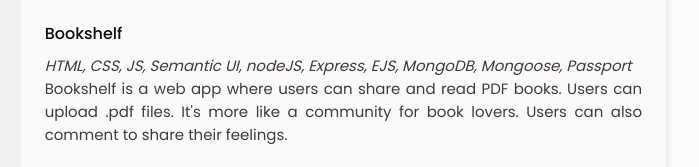
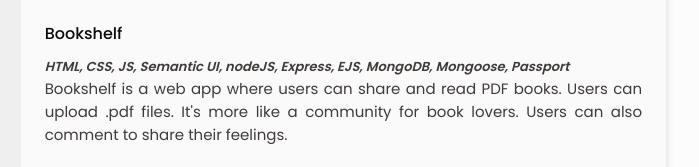
Before and after one commit to shahreaz0/resume, a website built with Parcel: page src/index.html in a window 1280 px wide. Shown: the part 554-721 px from the top of the page, 458-1157 px from the left. Built offline with nearby package versions, Linux system fonts and the light colour scheme.

Commit message:
Stack style updated

```diff
--- a/src/css/styles.css
+++ b/src/css/styles.css
@@ -167,6 +167,12 @@
     max-width: 100%;
     height: auto;
 }
+
+em {
+    font-size: var(--smaller-font-size);
+    font-weight: bold;
+}
+
 /*========== CLASS CSS ==========*/
 
 .section {
```
Also changed, not shown: build/index.html, 4 other files.
